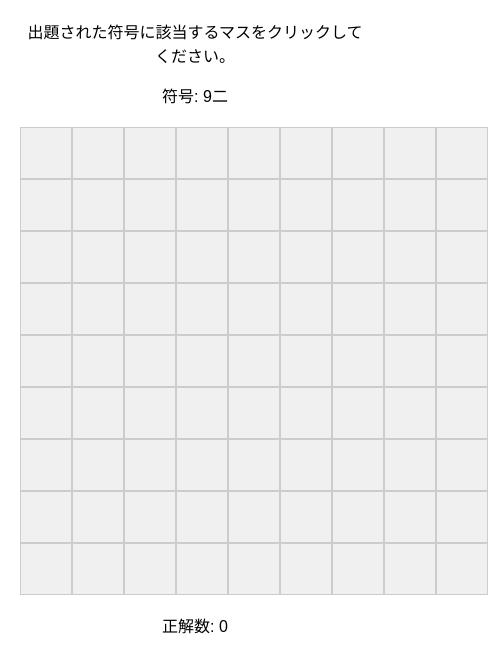
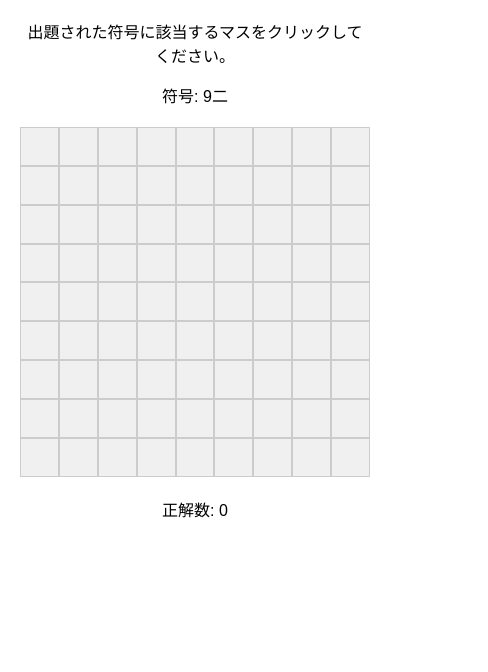
Before and after one commit to drivesketch/kifu, a plain HTML site: page index.html in a window 390 px wide. Shown: the part 90-762 px from the top of the page, 488 px wide, since content can reach past the window. Drawn offline with Linux system fonts and the light colour scheme.

Commit message:
スマホ対応

```diff
--- a/style.css
+++ b/style.css
@@ -7,25 +7,30 @@ body {
 
 #board {
   display: grid;
-  grid-template-columns: repeat(9, 50px);
-  grid-template-rows: repeat(9, 50px);
+  grid-template-columns: repeat(9, 1fr);
+    /* 9列の均等分割 */
+    gap: 0px;
   margin: 20px auto;
-  gap: 2px;
-  width: fit-content;
+  width: 100%;
+    /* 親要素の幅にフィット */
+    max-width: 480px;
+    /* 最大幅を480pxに制限 */
+    aspect-ratio: 1 / 1;
+    /* 正方形を維持 */
 }
 
 .cell {
-  width: 50px;
-  height: 50px;
   background-color: #f0f0f0;
   border: 1px solid #ccc;
   display: flex;
   justify-content: center;
   align-items: center;
-  font-size: 16px;
+  font-size: calc(1vw + 0.5rem);
+    /* 画面幅に応じたフォントサイズ */
   cursor: pointer;
 }
 
+/* 正解・不正解のスタイル */
 .cell.correct {
   background-color: #8fbc8f;
 }
@@ -33,3 +38,16 @@ body {
 .cell.wrong {
   background-color: #f08080;
 }
+
+/* スマホ対応: 小さい画面ではマス目を小さく */
+@media (max-width: 480px) {
+  #board {
+    max-width: 100%;
+    /* スマホでは画面幅にフィット */
+  }
+
+  .cell {
+    font-size: calc(2vw + 0.3rem);
+    /* より小さいフォントサイズ */
+  }
+}
```
